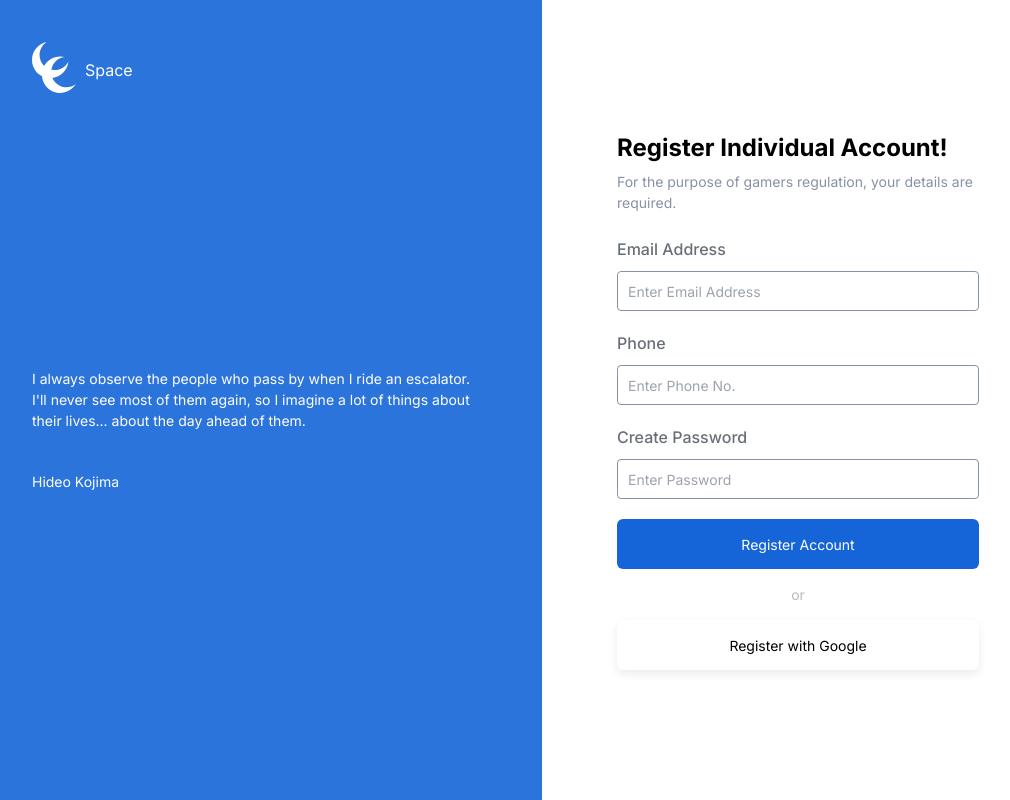
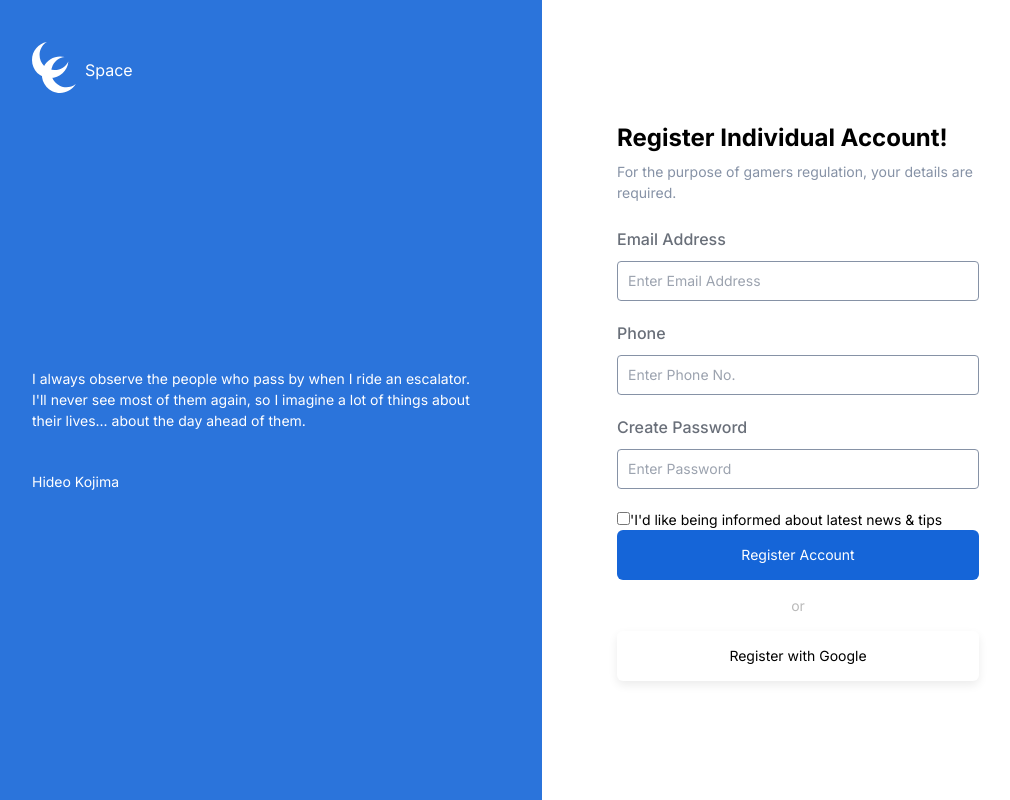
Before and after one commit to saswatawork/atoms, a Next.js app: page / in a window 1280 px wide. Shown: the whole page, without its empty margins (226-1236 px from the left). Built offline with nearby package versions, Linux system fonts and the light colour scheme.

Commit message:
checkbox (#2)
* checkbox

* resolved conflicts

```diff
--- /dev/null
+++ b/app/CheckBox/component/CheckBox.tsx
@@ -0,0 +1,27 @@
+import { InputHTMLAttributes } from "react";
+import { CheckBoxControlProps } from "../hook/useCheckBox";
+import { FormError } from "@/app/Error";
+
+
+interface CheckBoxProps extends InputHTMLAttributes<HTMLInputElement>{
+    name:string,
+    label?:string,
+    checkBoxControl : CheckBoxControlProps
+}
+
+
+
+export const CheckBox= (props:CheckBoxProps):JSX.Element => {
+    const { type = 'checkbox', label, name, required = false,value, checkBoxControl: { checked, error, onChange,setError, onInvalid} } = props;
+    return (
+        <div>
+            <div>
+            <input type={type} name={name} required={required} onChange={onChange} checked={checked} value={value} onInvalid={onInvalid} />
+            <label htmlFor={label}>{value}</label>
+            </div>
+            {error && <FormError error={error} />}
+        </div>
+
+
+    )
+}
--- /dev/null
+++ b/app/CheckBox/hook/useCheckBox.tsx
@@ -0,0 +1,42 @@
+import { ChangeEvent, Dispatch, InvalidEvent, SetStateAction, useState } from 'react'
+
+
+export interface CheckBoxControlProps {
+    value: string,
+    error: string,
+    checked:boolean,
+    onChange: (e: ChangeEvent<HTMLInputElement>) => void,
+    setError: Dispatch<SetStateAction<string>>,
+    onInvalid: (e: InvalidEvent<HTMLInputElement>) => void,
+}
+
+export const useCheckBox = (initialValue : string):CheckBoxControlProps=>{
+
+    const [value,setValue] = useState(initialValue);
+    const [error,setError] = useState('');
+    const [checked, setChecked] = useState(false)
+
+
+    const handleChange = (e:ChangeEvent<HTMLInputElement>)=>{
+        const {value} = e.target;
+        setChecked(!checked);
+        setValue(value);
+    }
+    const handleValidation = (e:InvalidEvent<HTMLInputElement>)=>{
+        const {validationMessage, validity} = e.target;
+        if(!validity.valid){
+            setError(validationMessage)
+        }else{
+            setError('')
+        }
+    }
+    return{
+        value,
+        checked,
+        error,
+        onChange:handleChange,
+        setError,
+        onInvalid:handleValidation,
+    }
+
+}
--- /dev/null
+++ b/app/CheckBox/index.ts
@@ -0,0 +1 @@
+export { CheckBox } from "./component/CheckBox";
--- a/app/SignUp/component/SignUp.tsx
+++ b/app/SignUp/component/SignUp.tsx
@@ -1,10 +1,11 @@
 import { BUTTON_THEME, Button } from "@/app/Button";
 import { useSignUp } from "../hook/useSignUp"
 import { TextInput } from "@/app/TextInput";
+import { CheckBox } from "@/app/CheckBox";
 import "./SignUp.scss"
 
 export const SignUp = (): JSX.Element => {
-    const { onSignUp, signUpState: { email, phone, password } } = useSignUp();
+    const { onSignUp, signUpState: { email, phone, password,termsNcondition } } = useSignUp();
 
     return (
         <div className="sign-up">
@@ -18,6 +19,8 @@ export const SignUp = (): JSX.Element => {
                 <TextInput maxLength={75} type='email' label="email address" placeholder="Enter email address" required name="email" inputControl={email} />
                 <TextInput required maxLength={10} name="phone" placeholder="Enter phone no." inputControl={phone} />
                 <TextInput required maxLength={25} name="password" label="Create password" placeholder="Enter password" inputControl={password} />
+                <CheckBox required name="terms" value="'I'd like being informed about latest news & tips" checkBoxControl={termsNcondition}/>
+
                 <div className="sign-up__button">
                     <Button type="submit"> Register Account </Button>
                     <span>or</span>
--- a/app/SignUp/hook/useSignUp.tsx
+++ b/app/SignUp/hook/useSignUp.tsx
@@ -1,11 +1,13 @@
 import { useInput } from "@/app/TextInput";
 import { InputControlProps } from "@/app/TextInput/hook/useInput";
 import { useState } from "react";
+import { useCheckBox, CheckBoxControlProps } from "@/app/CheckBox/hook/useCheckBox";
 
 export interface SignUpState {
     email: InputControlProps,
     phone: InputControlProps,
     password: InputControlProps,
+    termsNcondition: CheckBoxControlProps,
 }
 
 
@@ -16,6 +18,7 @@ export const useSignUp = () => {
         email: useInput(''),
         phone: useInput(''),
         password: useInput(''),
+        termsNcondition:useCheckBox(''),
     }
 
     const onSignUp = (e: React.FormEvent<HTMLFormElement>) => {
```
Also changed, not shown: app/CheckBox/component/CheckBox.scss (added), app/global.scss (added), 1 other file (tests, documents, lock files or other folders).
